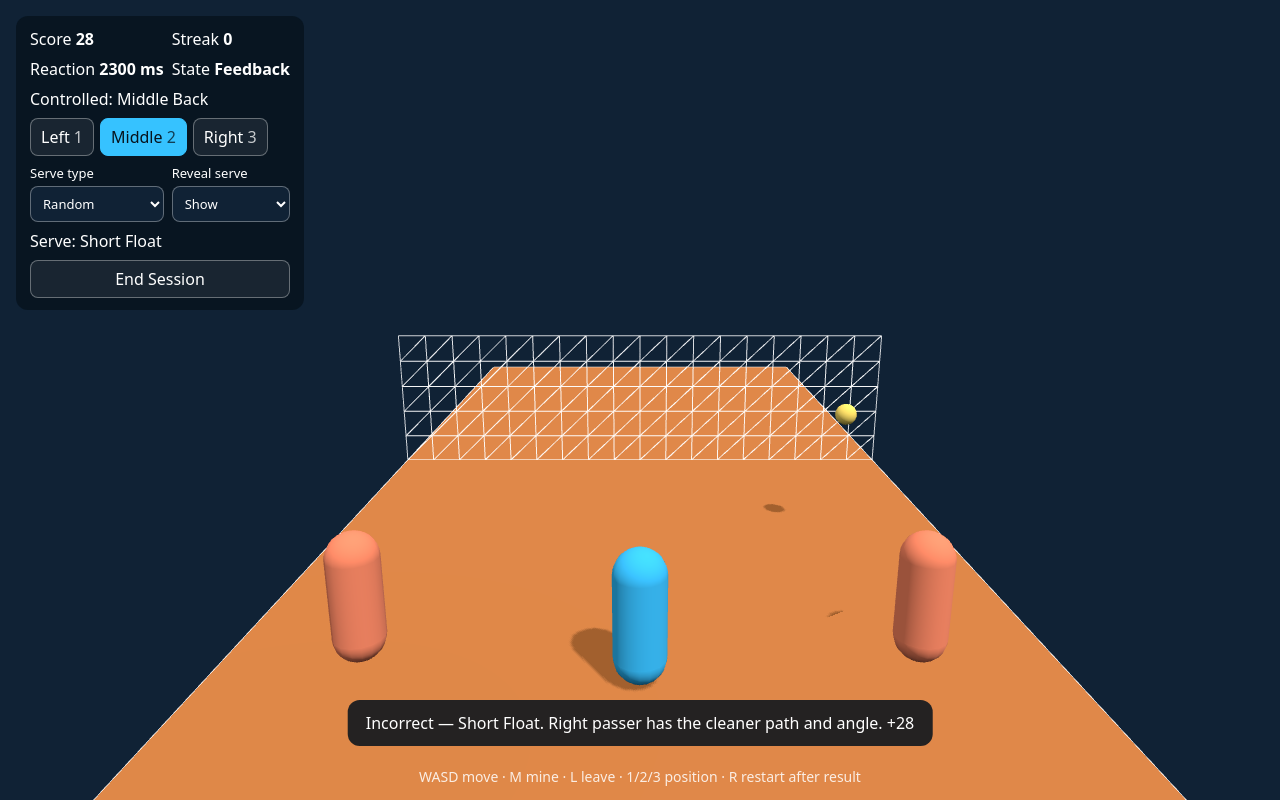
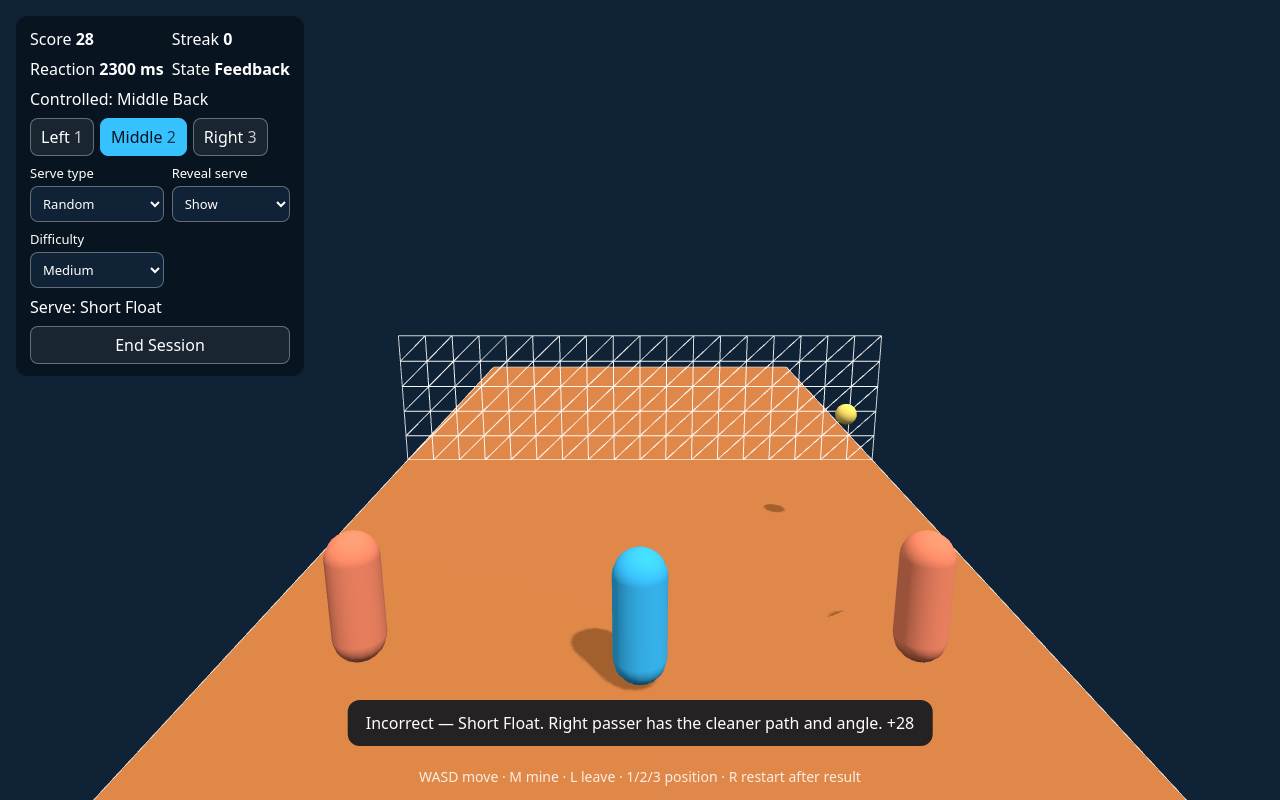
Before and after one commit to jesseyu1984918/valleyball-trainer, a website built with Vite: page index.html in a window 1280 px wide. Built offline with nearby package versions, Linux system fonts and the light colour scheme; animation ran at ten frames a second.

Commit message:
feat: add difficulty selector and result overlay markup

```diff
--- a/index.html
+++ b/index.html
@@ -27,11 +27,19 @@
         <option value="hide">Hide</option>
       </select>
     </label>
+    <label class="serve-control">Difficulty
+      <select id="difficulty">
+        <option value="easy">Easy</option>
+        <option value="medium" selected>Medium</option>
+        <option value="difficult">Difficult</option>
+      </select>
+    </label>
     <div id="active-serve">Serve: Random</div>
     <button id="end-session" type="button">End Session</button>
   </section>
   <div id="controls">WASD move · M mine · L leave · 1/2/3 position · R restart after result</div>
   <div id="feedback">Loading trainer…</div>
+  <div id="decision-result" hidden aria-live="assertive"></div>
   <div id="session-overlay" hidden>
     <section id="session-dialog" role="dialog" aria-modal="true" aria-labelledby="session-title">
       <h2 id="session-title">Session Summary</h2>
```
